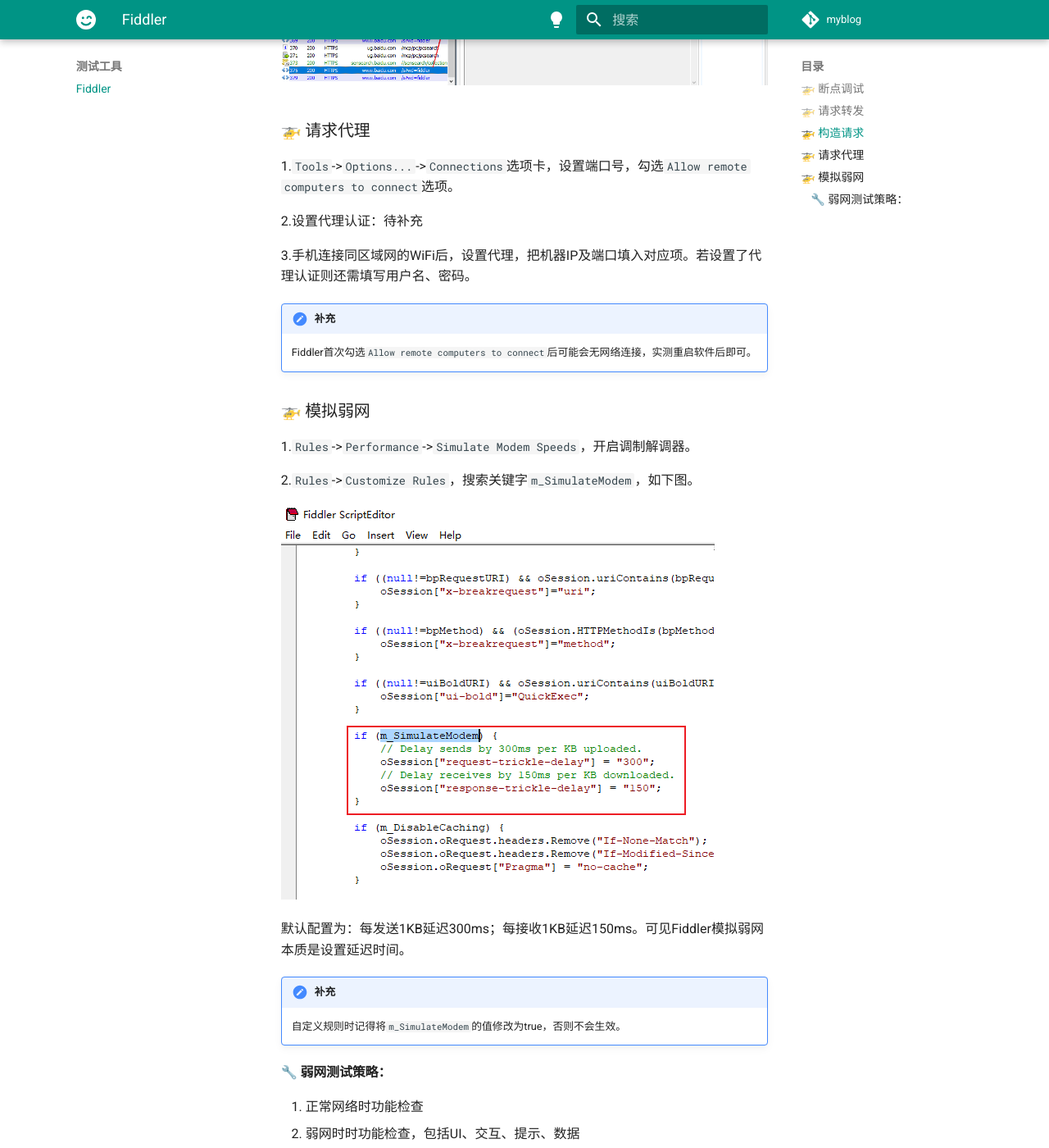
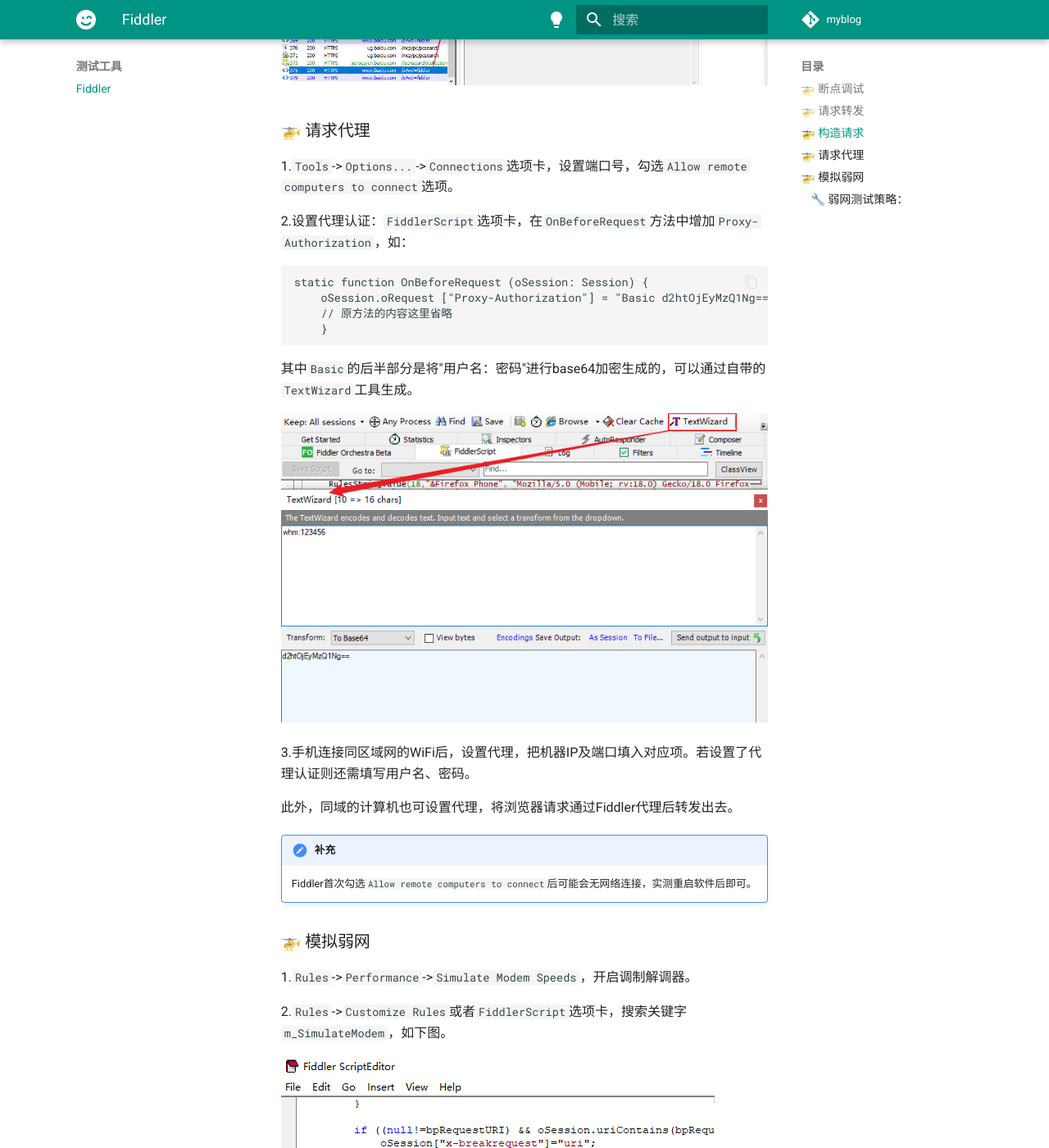
Before and after one commit to Jork-S-B/Jork-S-B.github.io, an MkDocs documentation site: the page built from docs/utils/fiddler_notes.md, in a window 1280 px wide and 1400 px high, scrolled down 2080 px. Shown: the whole window at 82% size. Built offline with MkDocs 1.6.1 and Material for MkDocs 9.7.7, drawn with Linux system fonts in a browser that asks for light colours; comment, search, counter and statistics services are not loaded.

Commit message:
补充请求认证

````diff
--- a/docs/utils/fiddler_notes.md
+++ b/docs/utils/fiddler_notes.md
@@ -43,9 +43,22 @@
 
 1.`Tools`->`Options...`->`Connections`选项卡，设置端口号，勾选`Allow remote computers to connect`选项。
 
-2.设置代理认证：待补充
+2.设置代理认证：`FiddlerScript`选项卡，在`OnBeforeRequest`方法中增加`Proxy-Authorization`，如：
+
+```
+static function OnBeforeRequest (oSession: Session) {
+    oSession.oRequest ["Proxy-Authorization"] = "Basic d2htOjEyMzQ1Ng==";
+    // 原方法的内容这里省略
+    }
+```
+
+其中`Basic`的后半部分是将"用户名：密码"进行base64加密生成的，可以通过自带的`TextWizard`工具生成。
+
+![img.png](image/TextWizard.png)
 
 3.手机连接同区域网的WiFi后，设置代理，把机器IP及端口填入对应项。若设置了代理认证则还需填写用户名、密码。
+
+此外，同域的计算机也可设置代理，将浏览器请求通过Fiddler代理后转发出去。
 
 !!!note "补充"
 
@@ -55,7 +68,7 @@
 
 1.`Rules`->`Performance`->`Simulate Modem Speeds`，开启调制解调器。
 
-2.`Rules`->`Customize Rules`，搜索关键字`m_SimulateModem`，如下图。
+2.`Rules`->`Customize Rules`或者`FiddlerScript`选项卡，搜索关键字`m_SimulateModem`，如下图。
 
 ![img.png](image/m_SimulateModem.png)
 
````
Also changed, not shown: docs/utils/image/TextWizard.png (added).
